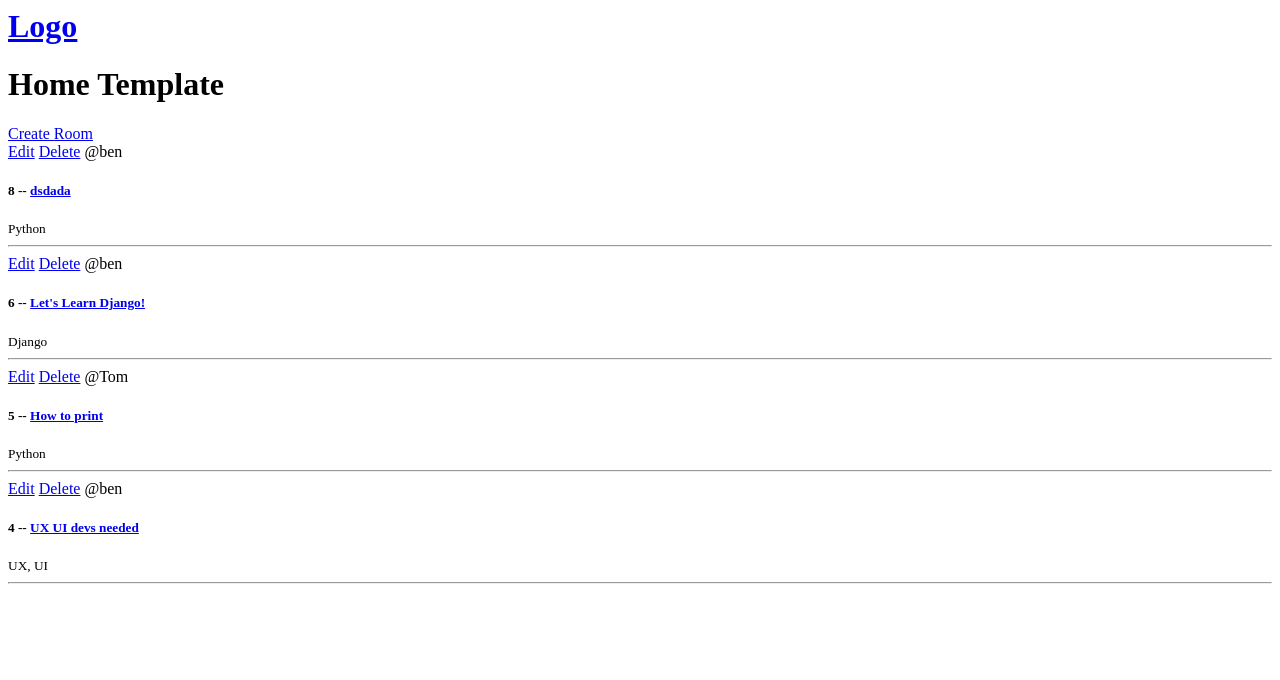
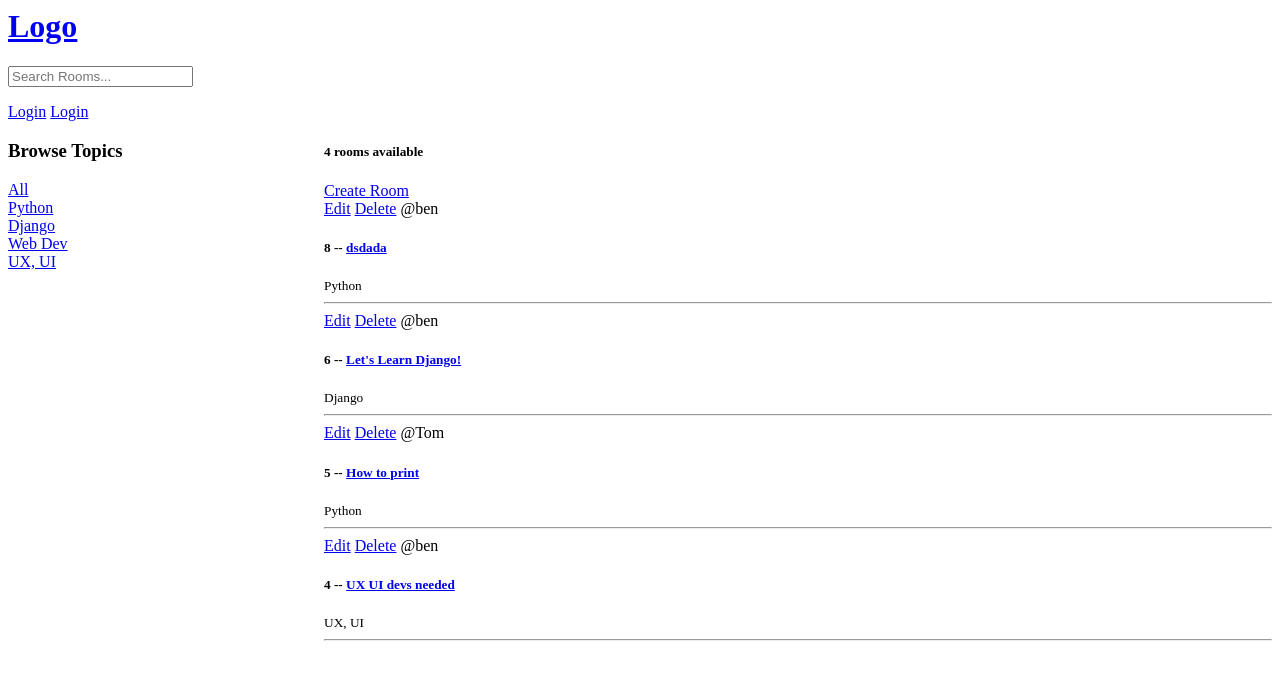
Before and after one commit to TheBenster/Django_project, a Django app: page / in a window 1280 px wide. Shown: the top 680 px of the page. Run offline with Django 4.2, Linux system fonts and the light colour scheme; data comes from the database, SQL or seed files in the repository; both versions use the stored data as it was after the commit.

Commit message:
Created login page

```diff
--- a/django/studybud/base/templates/base/home.html
+++ b/django/studybud/base/templates/base/home.html
@@ -1,12 +1,35 @@
 {% extends 'main.html'%}
 
 {% block content %}
-<h1>Home Template</h1>
+
+<style>
+    .home-container{
+        display: grid;
+        grid-template-columns: 1fr 3fr;
+    }
+</style>
+
+
+<div class="home-container">
+
+    <div>
+        <h3>Browse Topics</h3>
+
+        <div>
+            <a href="{% url 'home' %}">All</a>
+        </div>
+
+        {% for topic in topics %}
+            <div>
+                <a href="{% url 'home' %}?q={{topic.name}}">{{topic}}</a>
+            </div>
+        {% endfor %}
+    </div>
 
     <div>
 
+        <h5>{{rooms_count}} rooms available</h5>
         <a href="{% url 'create-room' %}">Create Room</a>
-
         <div>
             {% for room in rooms %}
                 <div>
@@ -19,6 +42,11 @@
                 </div>
             {% endfor %}
         </div>
+
+    </div>
+
+
+
 </div>
 
 {% endblock %}
--- a/django/studybud/base/urls.py
+++ b/django/studybud/base/urls.py
@@ -2,7 +2,11 @@ from django.urls import path
 from . import views
 
 urlpatterns = [
+    path('login/', views.login_page, name='login'),
+    path('logout/', views.logout, name='logout'),
+
     path('', views.home, name="home"),
+
     path('room/<str:pk>/', views.room, name="room"),
     path('create-room/', views.create_room, name='create-room'),
     path('update-room/<str:pk>/', views.update_room, name='update-room'),
--- a/django/studybud/base/views.py
+++ b/django/studybud/base/views.py
@@ -1,12 +1,27 @@
 from django.shortcuts import render, redirect
+from django.db.models import Q
 from django.http import HttpResponse
-from .models import Room
+from .models import Room, Topic
+from django.contrib.auth import authenticate, login, logout
 from .forms import RoomForm
+from django.contrib.auth.models import User
+from django.contrib import messages
+
+
 
 
 def home(request):
-    rooms = Room.objects.all()
-    context = {'rooms': rooms}
+    q = request.GET.get('q') if request.GET.get('q') != None else ''
+    rooms = Room.objects.filter(
+        Q(topic__name__icontains=q) |
+        Q(name__icontains=q) |
+        Q(description__icontains=q)
+        )
+
+    topics = Topic.objects.all()
+    rooms_count = rooms.count
+
+    context = {'rooms': rooms, 'topics':topics, 'rooms_count' : rooms_count}
     return render(request, 'base/home.html', context)
 
 def room(request, pk):
@@ -45,3 +60,24 @@ def delete_room(request, pk):
         room.delete()
         return redirect('home')
     return render(request, 'base/delete.html', {'obj': room})
+
+def login_page(request):
+    if request.method == 'POST':
+        username = request.POST.get('username')
+        password = request.POST.get('password')
+        try:
+            user = User.objects.get(username=username)
+        except:
+            messages.error(request, 'User does not exist.')
+        user = authenticate(request, username=username, password=password)
+
+        if user is not None:
+            login(request, user)
+        else:
+            messages.error(request, 'Username or password does not exist')
+    context = {}
+    return render(request, 'base/login_register.html', context)
+
+def logout(request):
+    logout(request)
+    return redirect('home')
--- a/django/studybud/templates/main.html
+++ b/django/studybud/templates/main.html
@@ -10,10 +10,18 @@
 
     {% include 'navbar.html' %}
 
+    {% if messages%}
+    <ul class='messages'>
+        {% for message in messages %}
+        <li></li>{{ message }}</li>
+        {% endfor %}
+    </ul>
+    {% endif %}
+
 
     {% block content %}
 
-
+    <h1>home </h1>
     {% endblock %}
 
 </body>
--- a/django/studybud/templates/navbar.html
+++ b/django/studybud/templates/navbar.html
@@ -1,3 +1,14 @@
 <a href='/'>
     <h1>Logo</h1>
 </a>
+
+<form method="GET" action='{% url 'home' %}'>
+    <input type="text" name="q" placeholder='Search Rooms...'/>
+</form>
+{% if request.user.is_authenticated %}
+<a href="{% url 'logout' %}">Logout</a>
+{% else %}
+<a href="{% url 'login' %}">Login</a>
+{% endif %}
+
+<a href="{% url 'login' %}">Login</a>
```
Also changed, not shown: django/studybud/base/templates/base/login_register.html (added, +19 -0 lines), django/studybud/db.sqlite3. Lines whose indentation alone changed are shown as unchanged.
